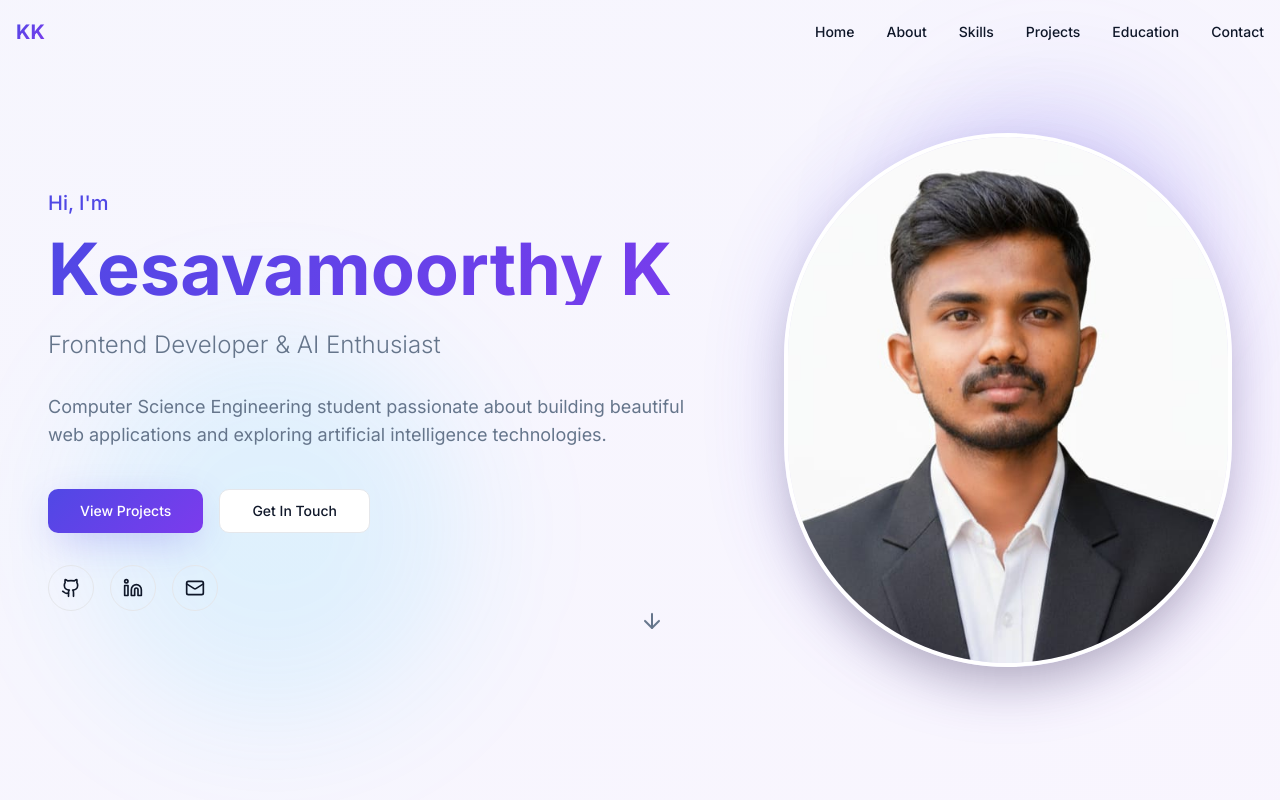
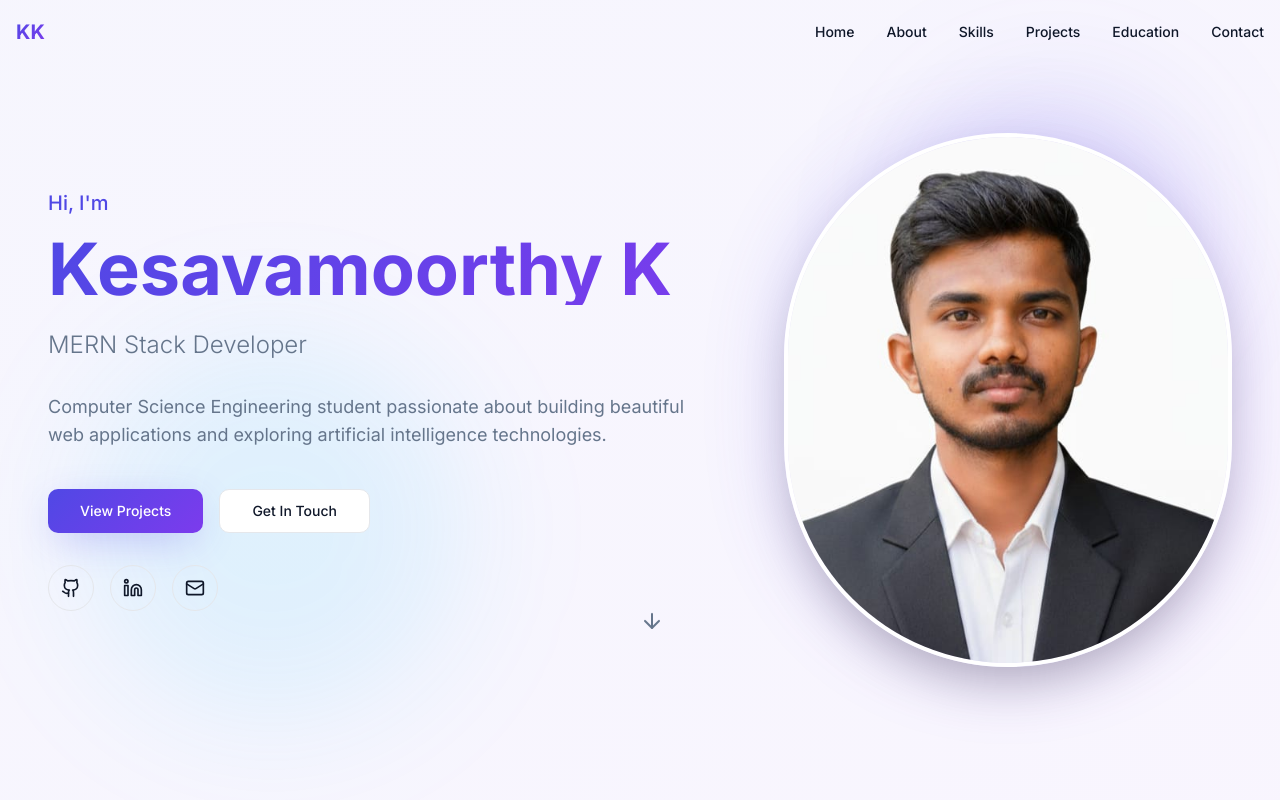
Before and after one commit to kesav-k/Kesav-Portfolio, a React (Vite) app: page / in a window 1280 px wide. Shown: the top 800 px of the page. Built offline with nearby package versions, Linux system fonts and the light colour scheme; the HTML template or start-up script is replaced by a standard one.

Commit message:
Refactor: Update developer title

```diff
--- a/src/components/Hero.tsx
+++ b/src/components/Hero.tsx
@@ -25,7 +25,7 @@ const Hero = () => {
               Kesavamoorthy K
             </h1>
             <p className="text-xl md:text-2xl text-muted-foreground mb-8 font-light">
-              Frontend Developer & AI Enthusiast
+              MERN Stack Developer
             </p>
             <p className="text-base md:text-lg text-muted-foreground mb-10 max-w-2xl mx-auto lg:mx-0">
               Computer Science Engineering student passionate about building beautiful web applications
```
